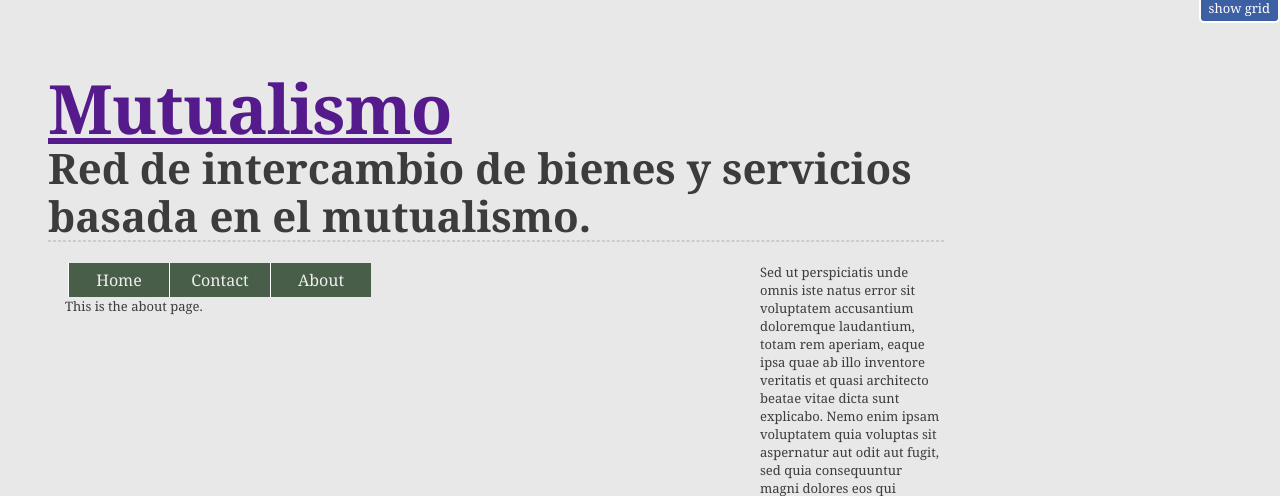
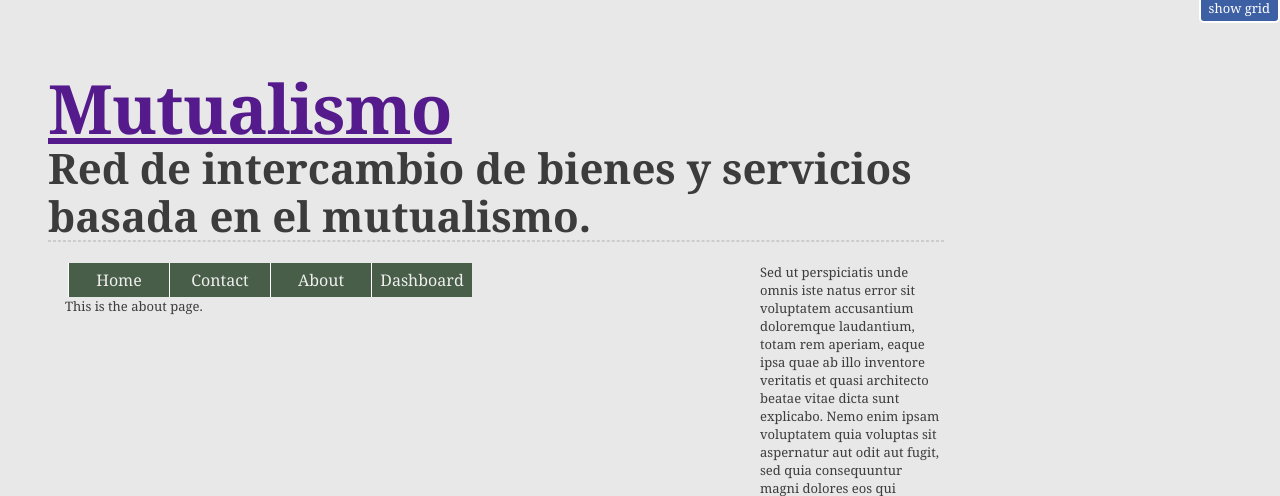
Before and after one commit to tuxskar/mutualismo, a Django app: page /about in a window 1280 px wide. Shown: the top 496 px of the page. Run offline with Django 3.2, Linux system fonts and the light colour scheme; parts of the project's set-up code (start-up, migrations or seed data) failed here and were passed over; some libraries are stand-ins or nearby versions.

Commit message:
nav-list

```diff
--- a/mutualismo/templates/base.html
+++ b/mutualismo/templates/base.html
@@ -27,7 +27,8 @@
 	  <ul id="list-nav">
 		  <li><a href=""}>Home</a></li>
 		  <li><a href={% url contact %}>Contact</a></li>
-	  <li><a href={% url about %}>About</a></li>
+		  <li><a href={% url about %}>About</a></li>
+		  <li><a href={% url dashboard %}>Dashboard</a></li>
 	  </ul>
 	  {% endblock %}
 	</nav>
```
